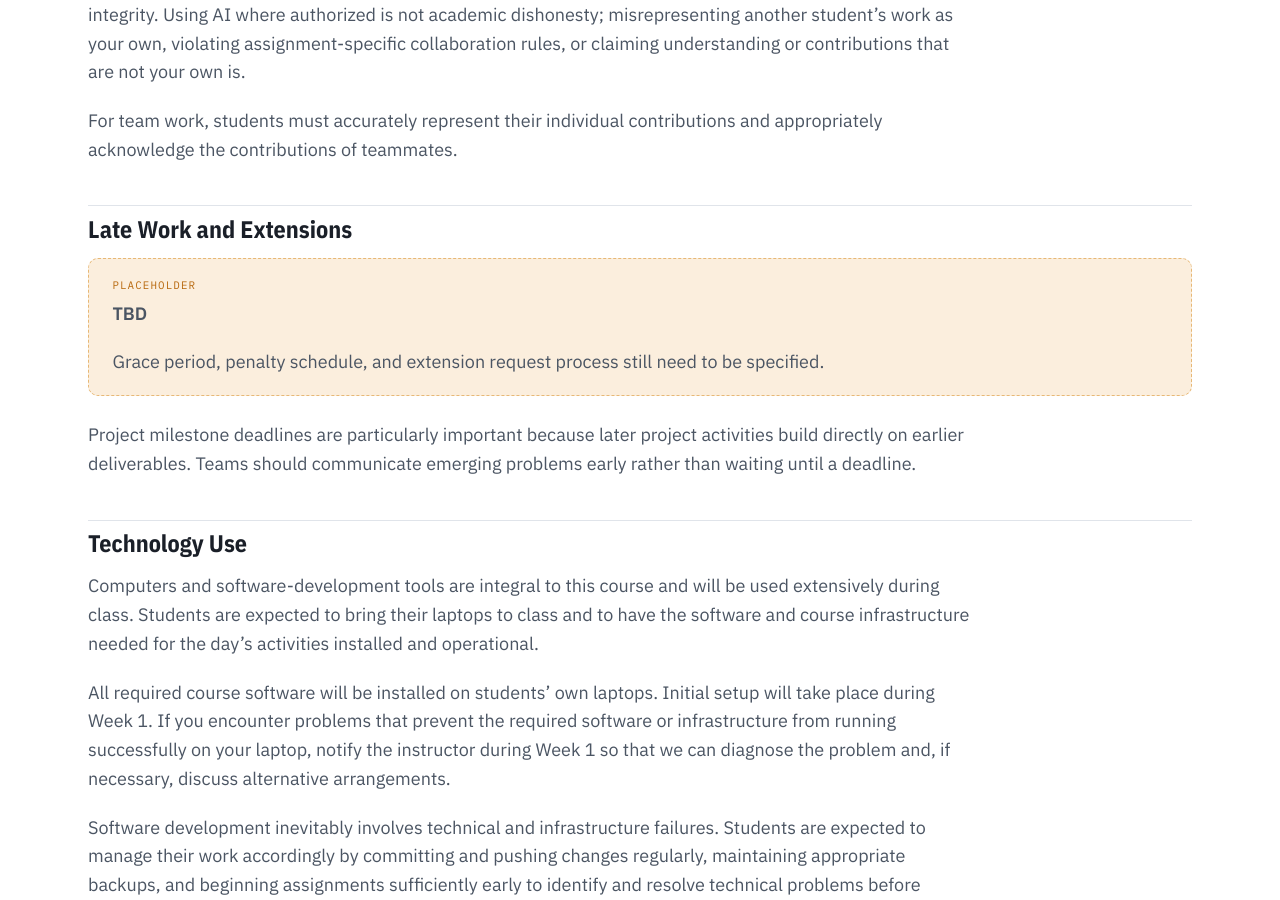
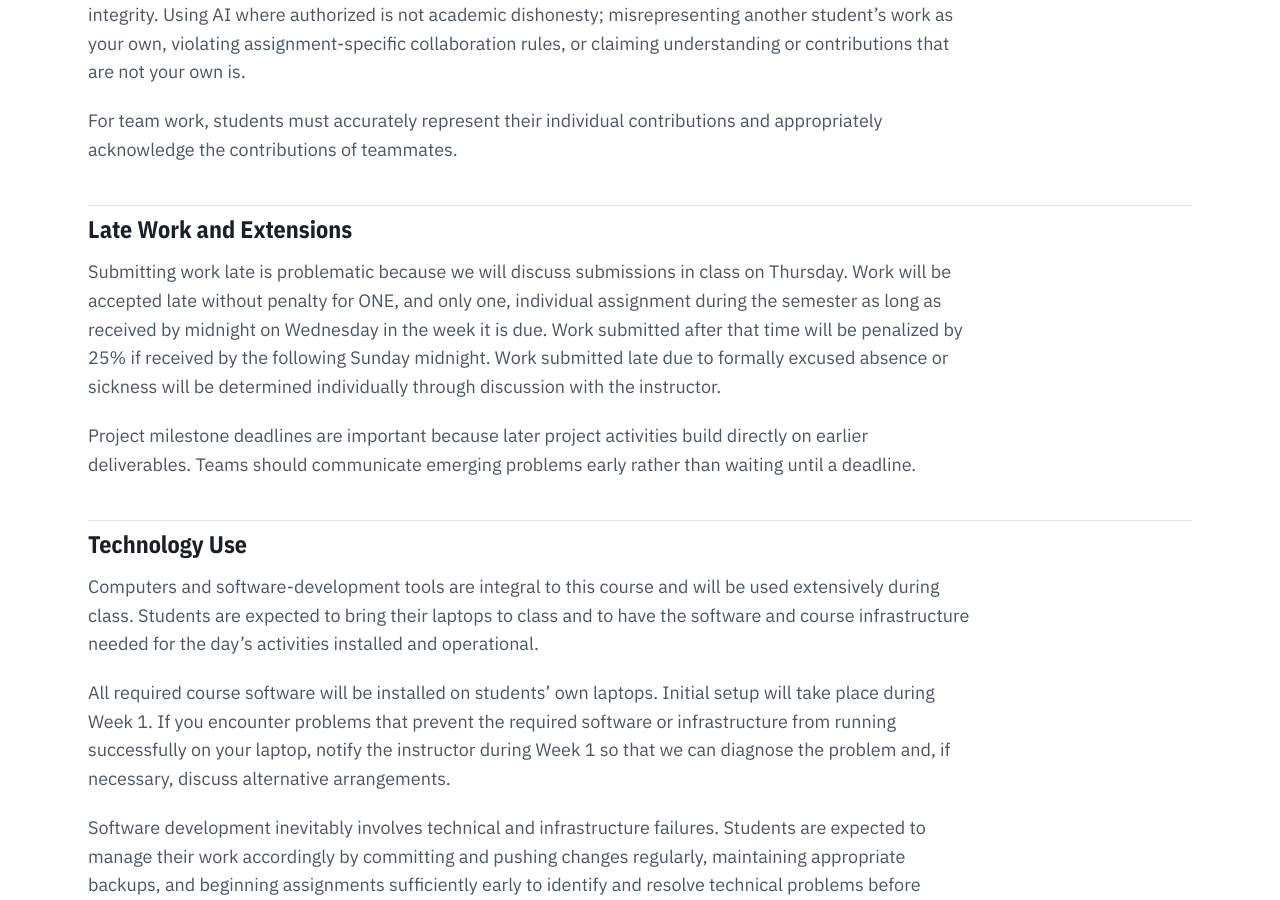
Before and after one commit to JaneClelandHuang/uav-native-ai, a Jekyll site: the page built from syllabus.md, in a window 1280 px wide and 900 px high, scrolled down 7987 px. Built offline with Jekyll 4.4.1, drawn with Linux system fonts in a browser that asks for light colours.

Commit message:
Modified late work policy

```diff
--- a/syllabus.md
+++ b/syllabus.md
@@ -223,12 +223,9 @@ teammates.
 
 ## Late Work and Extensions
 
-<div class="callout placeholder">
-<p><strong>TBD</strong></p>
-<p>Grace period, penalty schedule, and extension request process still need to be specified.</p>
-</div>
+Submitting work late is problematic because we will discuss submissions in class on Thursday.  Work will be accepted late without penalty for ONE, and only one, individual assignment during the semester as long as received by midnight on Wednesday in the week it is due. Work submitted after that time will be penalized by 25% if received by the following Sunday midnight.  Work submitted late due to formally excused absence or sickness will be determined individually through discussion with the instructor.
 
-Project milestone deadlines are particularly important because later project activities build directly on earlier deliverables. Teams should communicate emerging problems early rather than waiting until a deadline.
+Project milestone deadlines are important because later project activities build directly on earlier deliverables. Teams should communicate emerging problems early rather than waiting until a deadline.
 
 ## Technology Use
 
```
